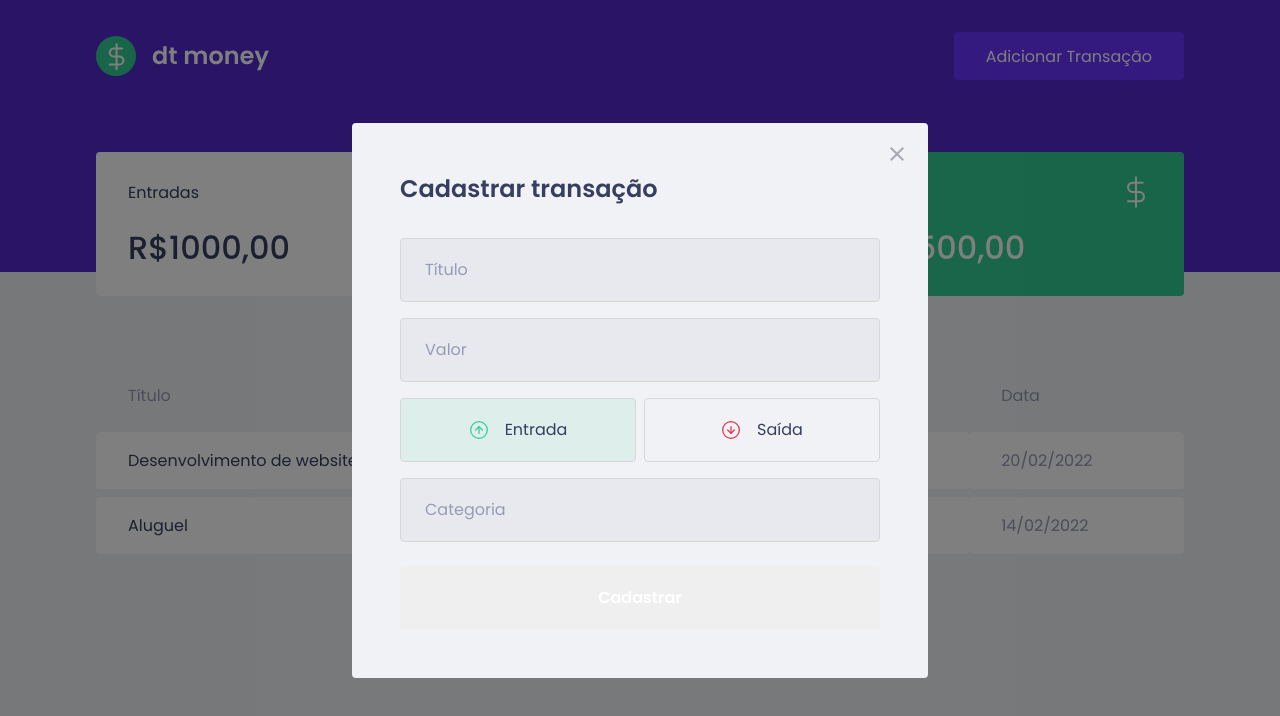
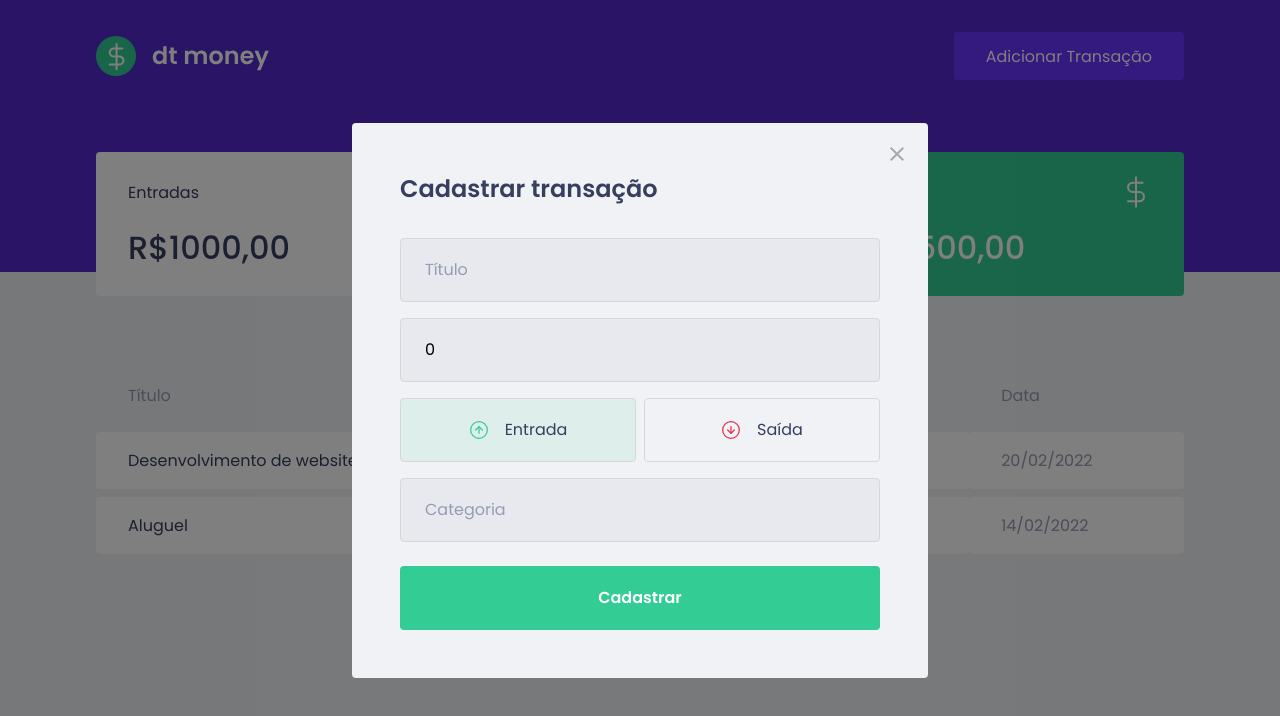
Before and after one commit to Erickbci/ignite_dtmoney, a React (Create React App) app: page / in a window 1280 px wide. Both pictures are taken after a click on the button "Adicionar Transação". Shown: the top 716 px of the page. Built offline with nearby package versions, Linux system fonts and the light colour scheme; no server answers; what miragejs would draw is missing.

Commit message:
Salvando dados do Form

```diff
--- a/src/components/NewTransactionModal/index.tsx
+++ b/src/components/NewTransactionModal/index.tsx
@@ -4,7 +4,7 @@
 import incomeImg from '../../assets/income.svg'
 import outcomeImg from '../../assets/outcome.svg'
 import closeImg from '../../assets/close.svg'
-import { useState } from 'react';
+import { FormEvent, useState } from 'react';
 
 interface NewTransactionModalProps {
   isOpen: boolean;
@@ -13,7 +13,23 @@
 
 export function NewTransactionModal({ isOpen, onRequestClose }: NewTransactionModalProps) {
 
+  const [title, setTitle] = useState('')
+  const [value, setValue] = useState(0)
+  const [category, setCategory] = useState('')
+
   const [type, setType] = useState('deposit')
+
+  function handleCreateNewTransaction(event: FormEvent) {
+    event.preventDefault()
+
+    console.log({
+      title,
+      value,
+      category,
+      type,
+    });
+
+  }
 
   return (
     <Modal
@@ -30,16 +46,20 @@
           <img src={closeImg} alt="Fechar Modal" />
       </button>
 
-       <Container>
+       <Container onSubmit={handleCreateNewTransaction}>
         <h2>Cadastrar transação</h2>
 
         <input
         placeholder='Título'
+        value={title}
+        onChange={event => setTitle(event.target.value)}
         />
 
         <input
         type='number'
         placeholder='Valor'
+        value={value}
+        onChange={event => setValue(Number(event.target.value))}
         />
 
         <TransactionTypeContainer>
@@ -66,9 +86,11 @@
 
         <input
         placeholder='Categoria'
+        value={category}
+        onChange={event => setCategory(event.target.value)}
         />
 
-        <button type="submit">
+        <button type="submit" >
           Cadastrar
         </button>
        </Container>
--- a/src/components/NewTransactionModal/styles.ts
+++ b/src/components/NewTransactionModal/styles.ts
@@ -34,7 +34,7 @@
         width: 100%;
         padding: 0 1.5rem;
         height: 4rem;
-        background: var (--green);
+        background: var(--green);
         color: #FFF;
         border-radius: 0.25rem;
         border: 0;
```
